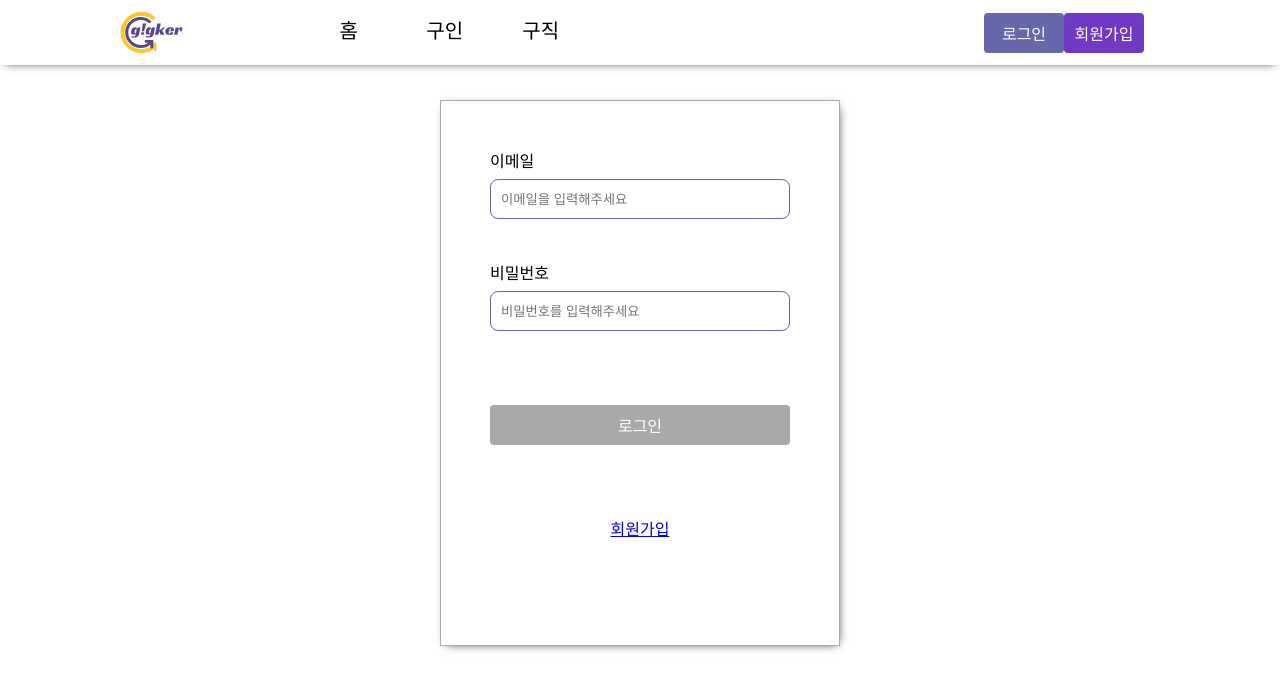
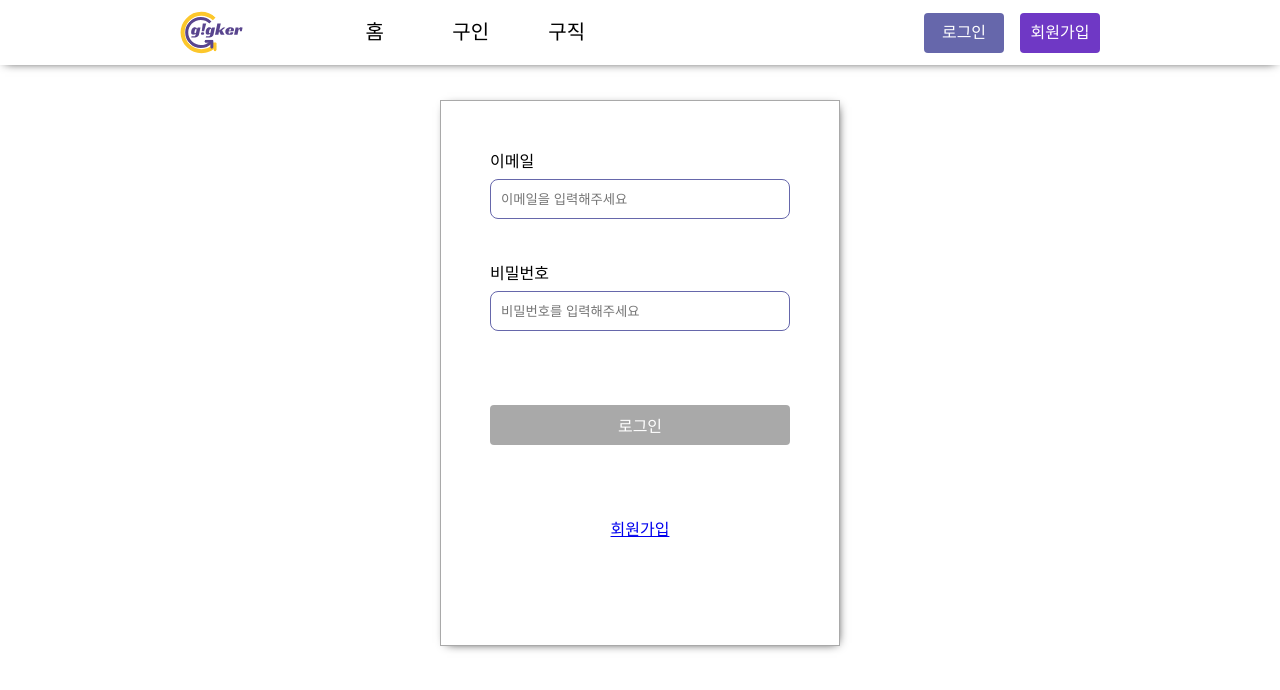
Before and after one commit to codestates-seb/seb41_main_005, a React (Create React App) app in the folder client/: page /login in a window 1280 px wide. Shown: the top 690 px of the page. Built offline with nearby package versions, Linux system fonts and the light colour scheme.

Commit message:
style/ nav바 여백 설정 & interactive content 수정

```diff
--- a/client/src/components/Navigation.tsx
+++ b/client/src/components/Navigation.tsx
@@ -21,7 +21,7 @@ const NavBar = styled.div`
   display: flex;
   justify-content: space-between;
   box-shadow: 0 2px 10px -5px;
-  padding: 0 120px;
+  padding: 0 180px;
   position: fixed;
   background-color: #ffffff;
   z-index: 900;
@@ -34,37 +34,56 @@ const ImgWrapper = styled.a`
 const LinkContainer = styled.div`
   display: flex;
   flex-grow: 0.5;
+  text-align: center;
 `;
 
-// eslint-disable-line no-unused-vars
-const LinkButton = styled.button`
+interface AnchorProps extends React.AnchorHTMLAttributes<HTMLAnchorElement> {
+  color?: string | undefined;
+}
+
+const ButtonLink = styled(Link)<AnchorProps>`
+  text-decoration: none;
+  width: 5rem;
+  margin: 0 0 0 1rem;
+  height: 2.5rem;
+  font-size: ${(props) => props.theme.font.medium};
+  border: none;
+  line-height: 37px;
+  border-radius: 4px;
+  color: #ffffff;
+  background-color: ${(props) => props.color};
+  &:hover {
+    background-color: ${(props) => props.theme.color.main};
+    transition: all 0.5s;
+  }
+  &:disabled {
+    background-color: ${(props) => props.theme.color.back};
+  }
+`;
+
+const UnderLineLink = styled(Link)`
+  text-decoration: none;
+  color: black;
   width: 5rem;
   margin-right: 1rem;
   border: none;
+  align-items: center;
   background-color: #ffffff;
   font-size: ${(props) => props.theme.font.nav};
   line-height: 62px;
-  :after {
+  ::after {
     display: block;
     content: "";
     border-bottom: solid 3px ${(props) => props.theme.color.sub1};
     transform: scaleX(0);
     transition: transform 250ms ease-in-out;
   }
-  :hover:after {
+  &:hover::after {
     transform: scaleX(1);
   }
-  .fromRight:after {
-    transform-origin: 100% 50%;
+  &.active {
+    border-bottom: solid 3px ${(props) => props.theme.color.sub1};
   }
-  .fromLeft:after {
-    transform-origin: 0% 50%;
-  }
-`;
-
-const StyledLink = styled(Link)`
-  text-decoration: none;
-  color: black;
 `;
 
 const SvgContainer = styled.div`
@@ -81,9 +100,10 @@ const SvgContainer = styled.div`
 const LogInContainer = styled.div`
   /* margin-right: 40px; */
   display: flex;
-  justify-content: space-around;
+  /* justify-content: space-around; */
   align-items: center;
-  padding: 0 1rem;
+  text-align: center;
+  padding: 0 0 0 1rem;
 `;
 
 const Navigation = () => {
@@ -120,43 +140,33 @@ const Navigation = () => {
           <Logo width={65} height={65} />
         </ImgWrapper>
         <LinkContainer>
-          <StyledLink to="/">
-            <LinkButton>홈</LinkButton>
-          </StyledLink>
-          <StyledLink to="/hire">
-            <LinkButton>구인</LinkButton>
-          </StyledLink>
-          <StyledLink to="/hunting">
-            <LinkButton>구직</LinkButton>
-          </StyledLink>
+          <UnderLineLink to={"/"}>홈</UnderLineLink>
+          <UnderLineLink to={"/hire"}>구인</UnderLineLink>
+          <UnderLineLink to={"/hunting"}>구직</UnderLineLink>
         </LinkContainer>
         <LogInContainer>
           {isLogIn ? (
             <>
-              <StyledLink to={"/mypage"}>
+              <Link to={"/mypage"}>
                 <Profile width={"40px"} height={"40px"} />
-              </StyledLink>
-              <StyledLink to={"/schedule"}>
+              </Link>
+              <Link to={"/schedule"}>
                 <SvgContainer>
                   <MdOutlineEditCalendar className={"schedule"} size={42} />
                 </SvgContainer>
-              </StyledLink>
+              </Link>
               <Button color={"#6F38C5"} width={"5rem"} onClick={handleLogOut}>
                 로그아웃
               </Button>
             </>
           ) : (
             <>
-              <StyledLink to="/login">
-                <Button color={"#6667AB"} width={"5rem"}>
-                  로그인
-                </Button>
-              </StyledLink>
-              <StyledLink to="/signup">
-                <Button color={"#6F38C5"} width={"5rem"}>
-                  회원가입
-                </Button>
-              </StyledLink>
+              <ButtonLink to={"/login"} color={"#6667AB"}>
+                로그인
+              </ButtonLink>
+              <ButtonLink to={"/signup"} color={"#6F38C5"}>
+                회원가입
+              </ButtonLink>
             </>
           )}
         </LogInContainer>
```
